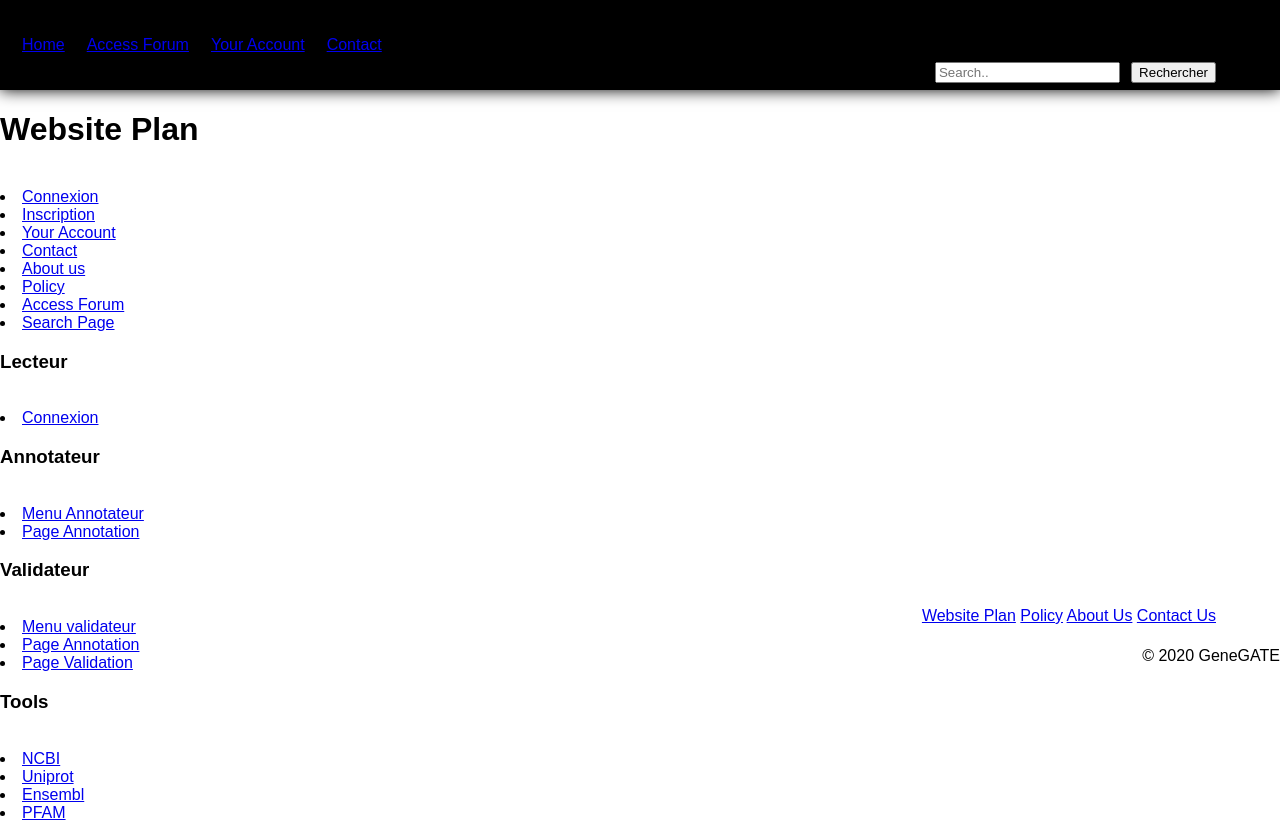
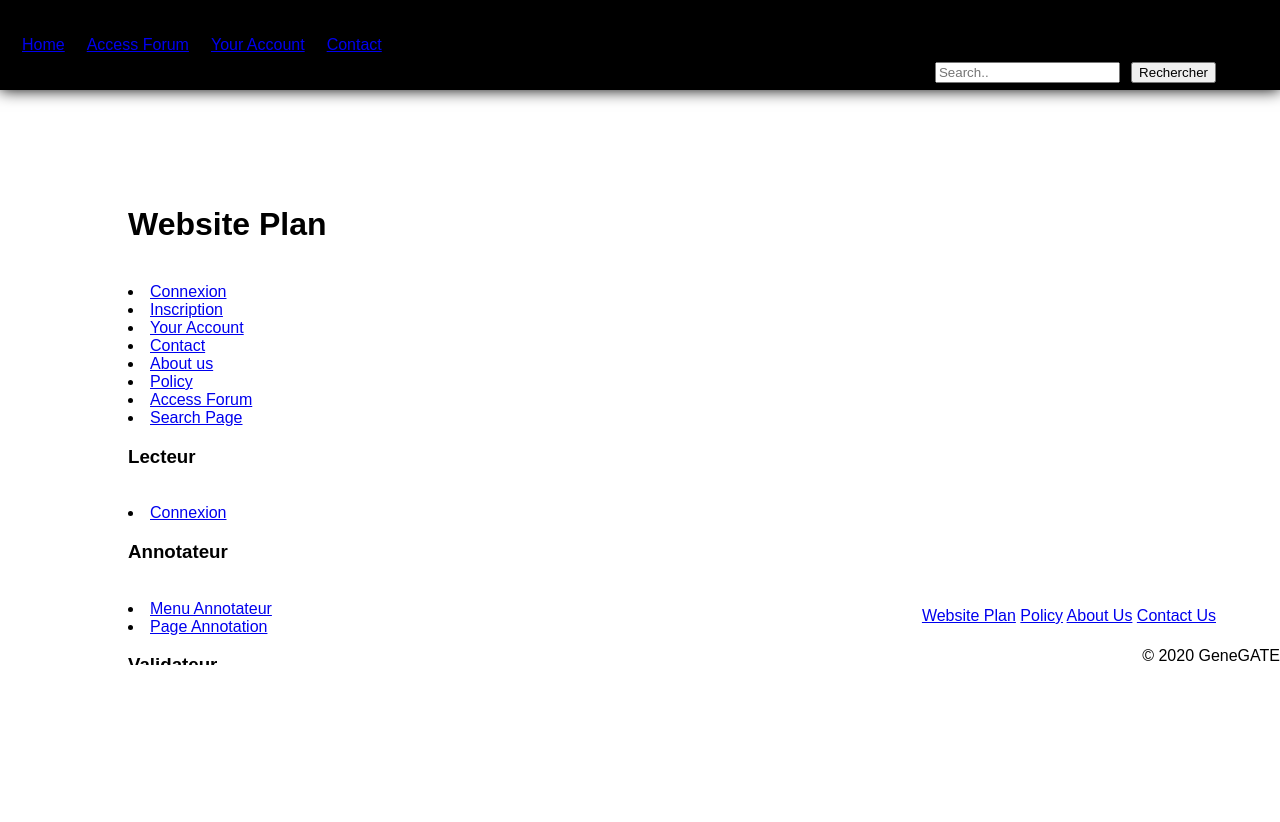
Before and after one commit to PatienceComfort/Prog-Web, a PHP site: page /plan.html in a window 1280 px wide. Shown: the part 135-957 px from the top of the page. After the commit the page ends 800 px from the top, so only its background shows below. Run offline with PHP 8.4, Linux system fonts and the light colour scheme.

Commit message:
Update style1.css

```diff
--- a/style1.css
+++ b/style1.css
@@ -139,3 +139,11 @@ right : 0%;
   padding-bottom: 10px;
 
 }
+
+.webplan {
+  position: absolute;
+  border-radius: 10px;
+  top: 40% ;
+  left: 10%;
+
+}
```
